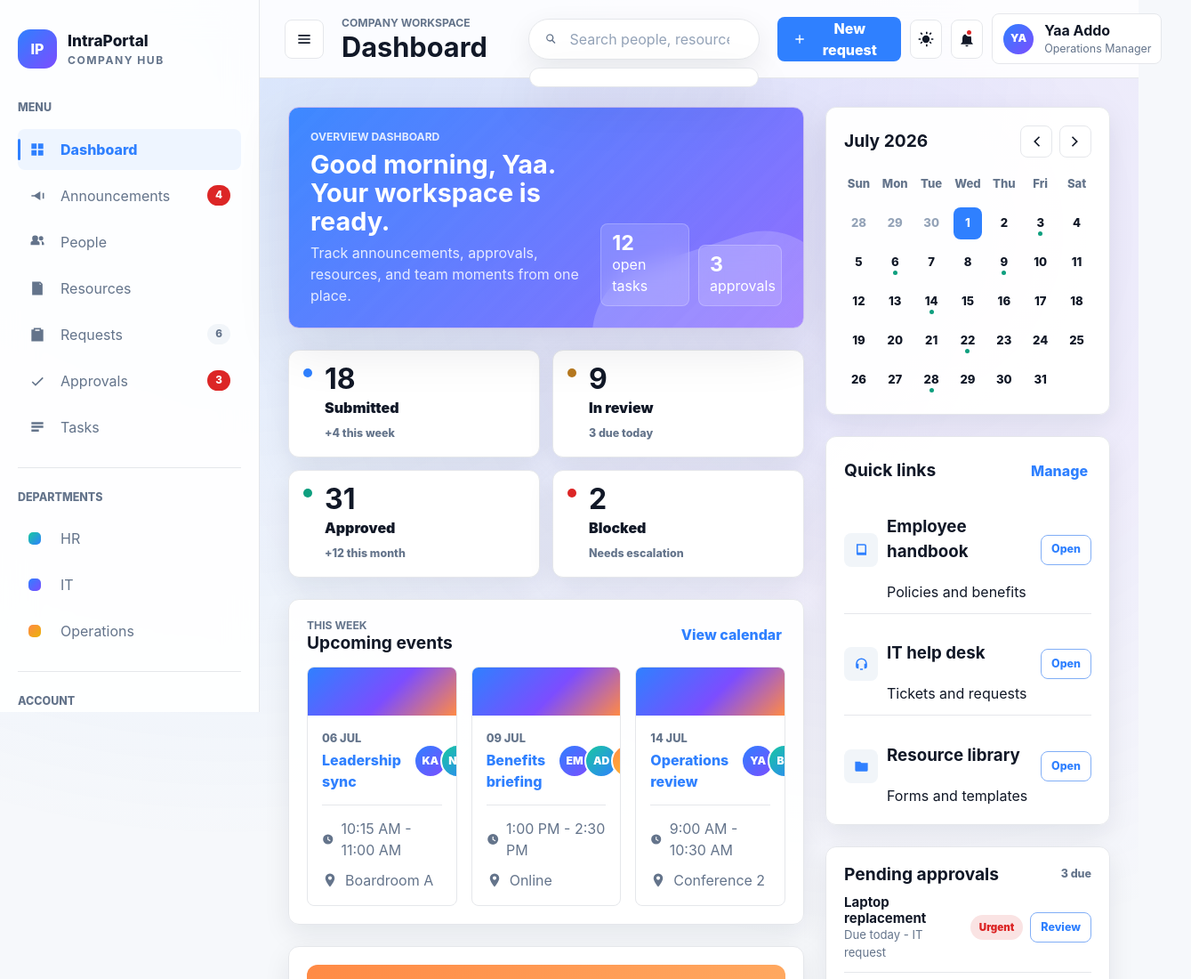
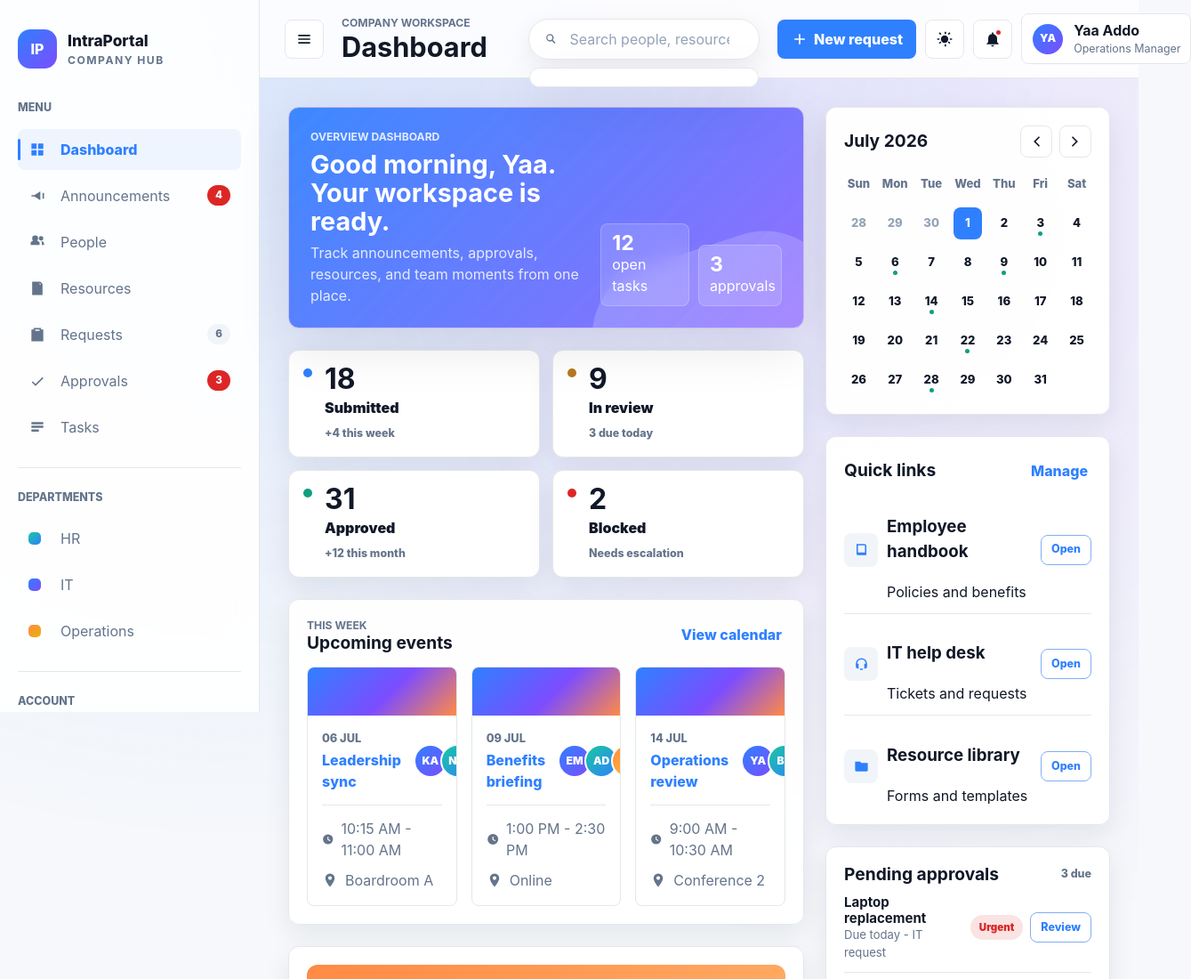
Before and after one commit to NBK-1411/kh3-dashboard, a plain HTML site: page index.html in a window 1280 px wide. Shown: the top 1100 px of the page at 89% size, 1339 px wide, since content can reach past the window. Drawn offline with Linux system fonts and the light colour scheme.

Commit message:
Tighten topbar request button

```diff
--- a/styles.css
+++ b/styles.css
@@ -464,6 +464,13 @@ p {
   background: var(--primary-strong);
 }
 
+.topbar-actions .pill-button {
+  gap: 6px;
+  min-width: max-content;
+  padding: 0 14px;
+  white-space: nowrap;
+}
+
 .ghost-button {
   padding: 0 16px;
 }
```
